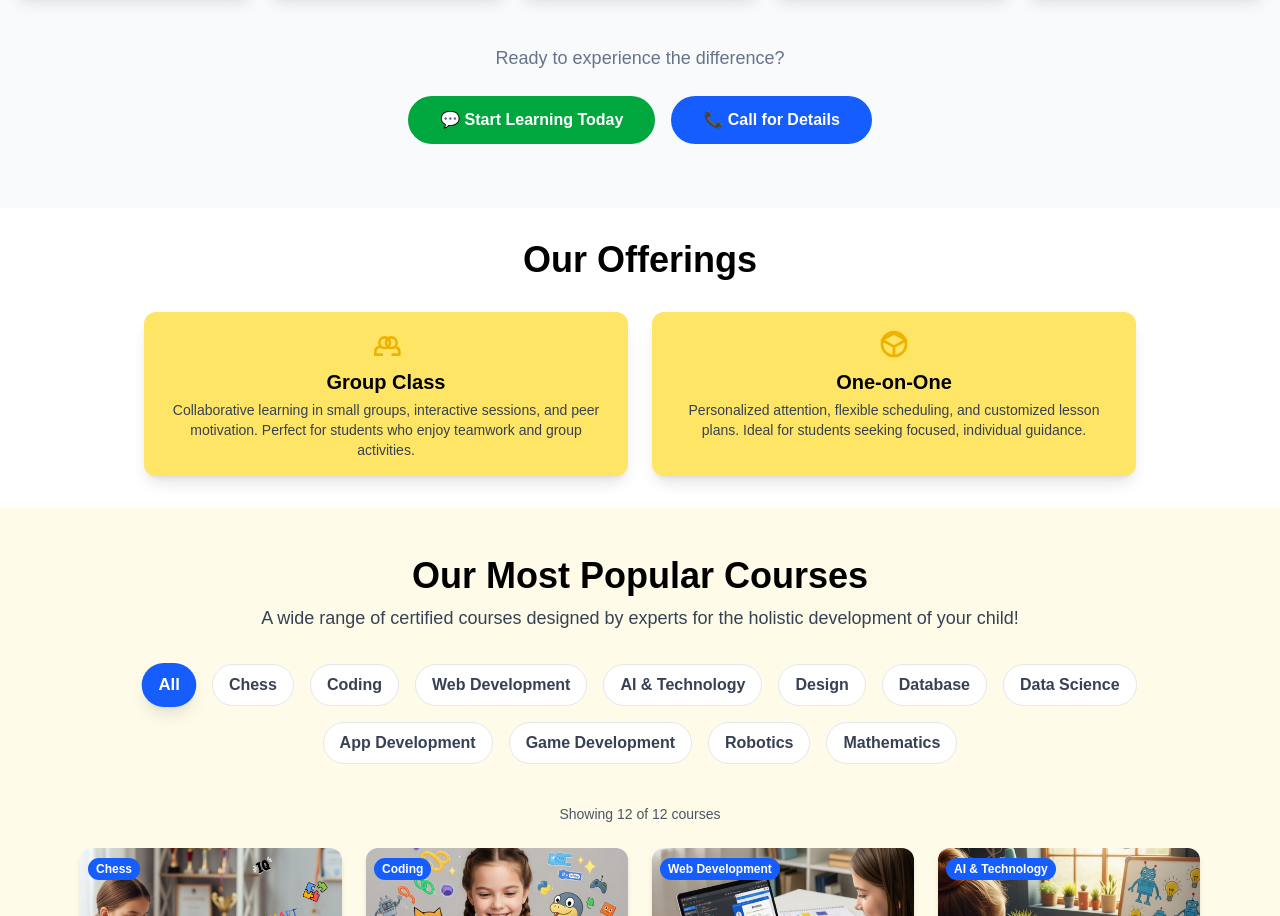
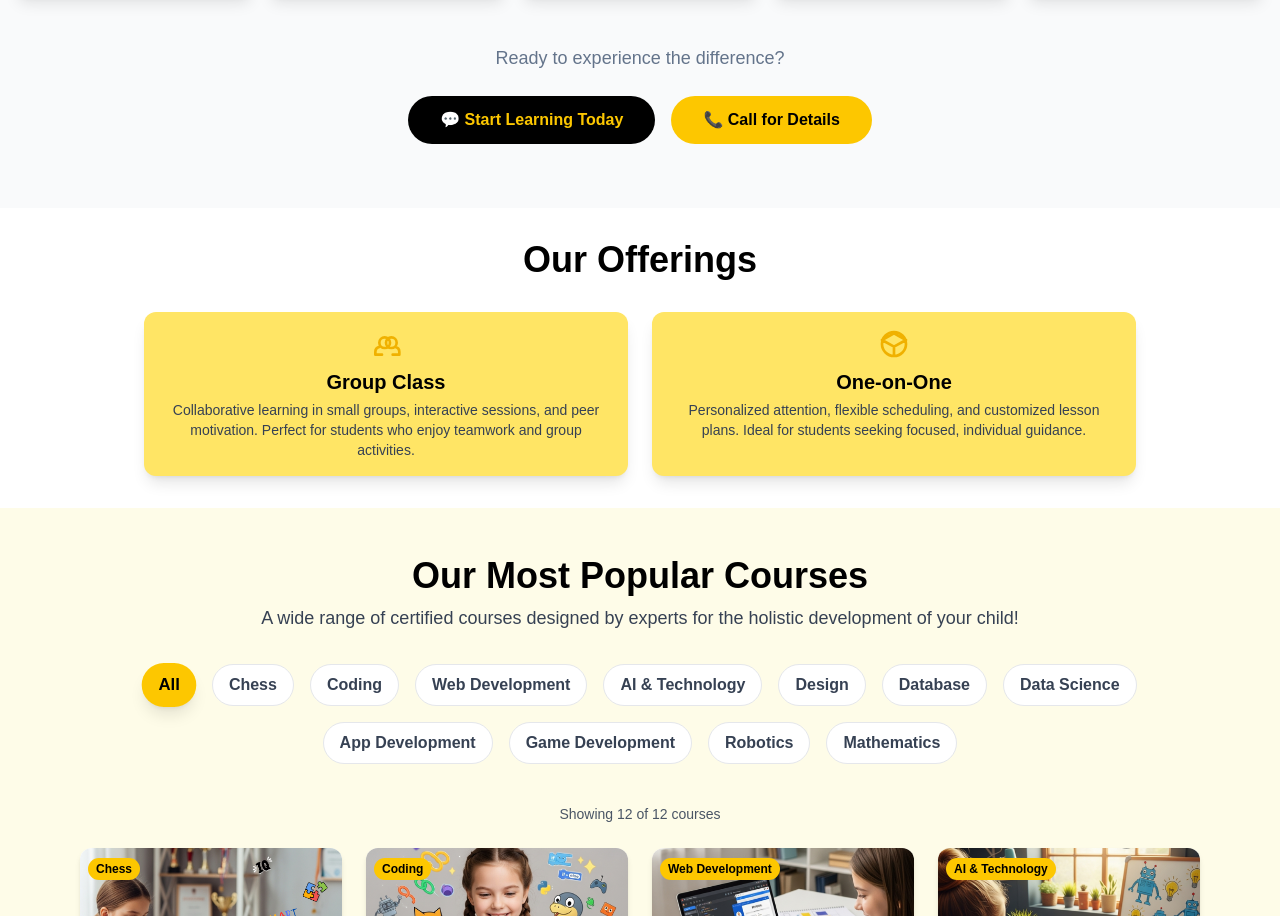
Before and after one commit to shrutarshi2002/kingcompiler-clone, a Next.js app: page / in a window 1280 px wide. Shown: the part 2076-2992 px from the top of the page. Built offline with nearby package versions, Linux system fonts and the light colour scheme.

Commit message:
Update button and tab styling: golden yellow backgrounds with black text

```diff
--- a/src/components/MostPopularCoursesSection.js
+++ b/src/components/MostPopularCoursesSection.js
@@ -61,7 +61,7 @@ export default function MostPopularCoursesSection() {
                   onClick={() => setSelectedCategory(category)}
                   className={`px-4 py-2 rounded-full font-semibold text-sm md:text-base transition-all duration-200 ${
                     selectedCategory === category
-                      ? "bg-blue-600 text-white shadow-lg transform scale-105"
+                      ? "bg-yellow-400 text-black shadow-lg transform scale-105"
                       : "bg-white text-gray-700 hover:bg-gray-100 border border-gray-200 hover:border-gray-300"
                   }`}
                 >
@@ -95,7 +95,7 @@ export default function MostPopularCoursesSection() {
                   />
                   {/* Category Badge */}
                   <div className="absolute top-2 left-2">
-                    <span className="bg-blue-600 text-white px-2 py-1 rounded-full text-xs font-semibold">
+                    <span className="bg-yellow-400 text-black px-2 py-1 rounded-full text-xs font-semibold">
                       {course.category}
                     </span>
                   </div>
--- a/src/components/WhyChooseUs.js
+++ b/src/components/WhyChooseUs.js
@@ -104,13 +104,13 @@ export default function WhyChooseUs() {
               onClick={() =>
                 window.open("https://wa.me/919038162791", "_blank")
               }
-              className="bg-green-600 hover:bg-green-700 text-white px-8 py-3 rounded-full font-semibold transition-colors duration-200"
+              className="bg-black hover:bg-gray-800 text-yellow-400 px-8 py-3 rounded-full font-semibold transition-colors duration-200"
             >
               💬 Start Learning Today
             </button>
             <button
               onClick={() => window.open("tel:+919038162791", "_blank")}
-              className="bg-blue-600 hover:bg-blue-700 text-white px-8 py-3 rounded-full font-semibold transition-colors duration-200"
+              className="bg-yellow-400 hover:bg-yellow-500 text-black px-8 py-3 rounded-full font-semibold transition-colors duration-200"
             >
               📞 Call for Details
             </button>
```
